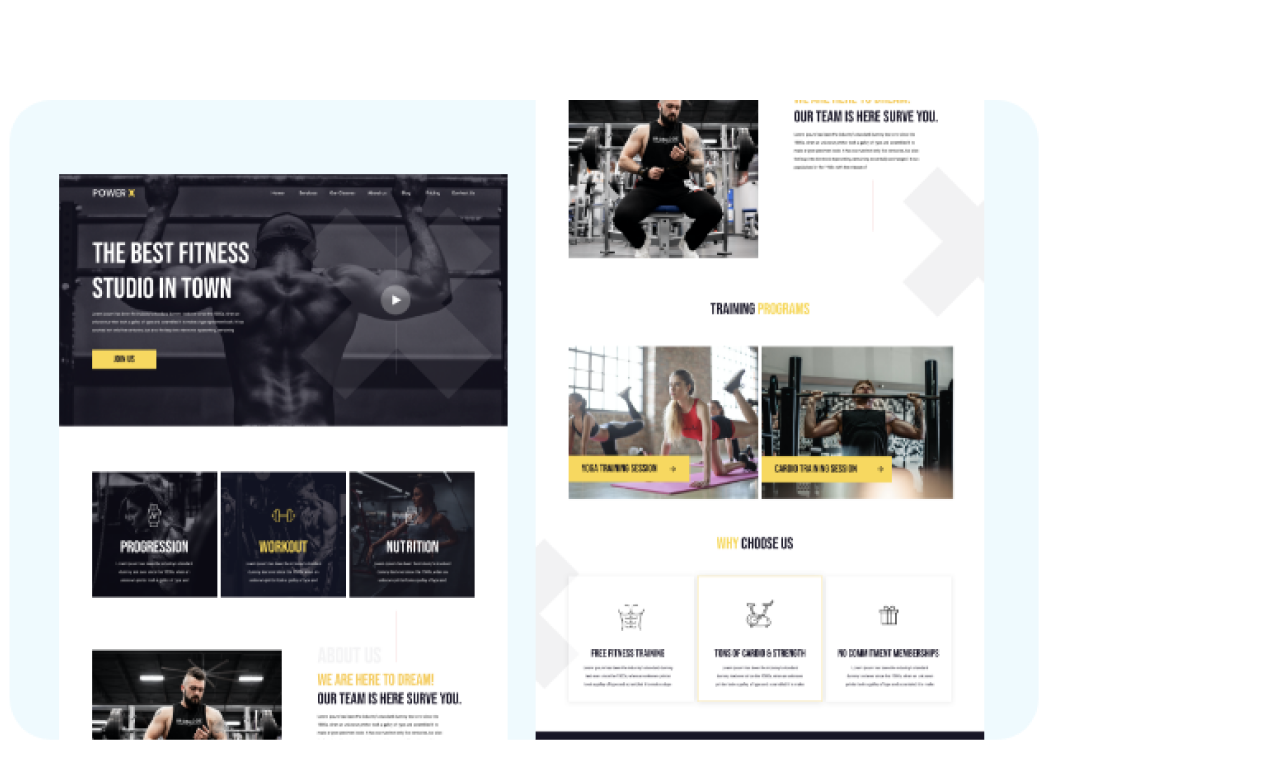
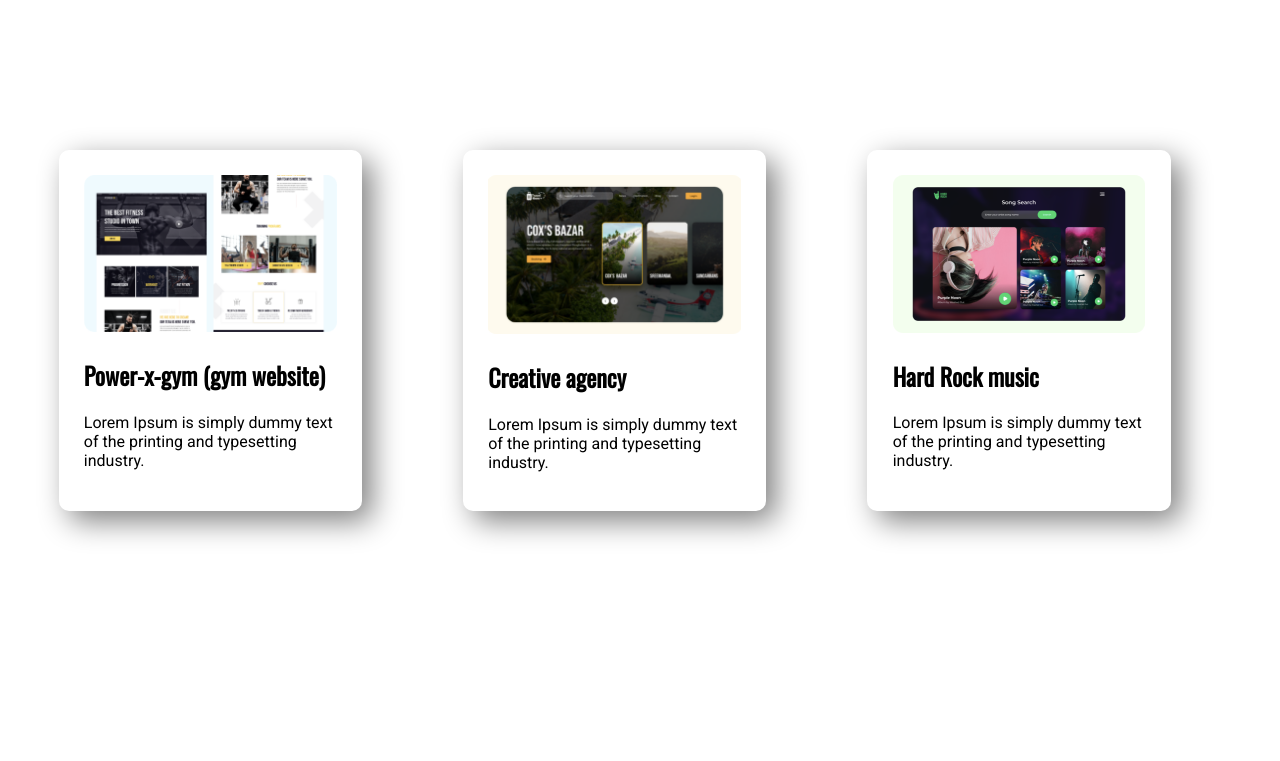
Before and after one commit to shaharearrohman/personal-website-main, a plain HTML site: page index.html in a window 1280 px wide. Shown: the part 1085-1846 px from the top of the page. After the commit the page ends 1646 px from the top, so only its background shows below. Drawn offline with nearby package versions, Linux system fonts and the light colour scheme.

Commit message:
My commit

```diff
--- a/index.html
+++ b/index.html
@@ -44,17 +44,17 @@
         <h1 id="cen"> <SPan class="light">LATEST</SPan> WORKING PROJECT</h1>
     </section>
     <section class="thard">
-        <div class="there">
+        <div class="there design">
             <img src="images/image 4.png" alt="">
             <h2> Power-x-gym (gym website)</h2>
             <p>Lorem Ipsum is simply dummy text of the printing and typesetting industry.</p>
         </div>
-        <div class="there">
+        <div class="there design">
             <img src="images/image 5.png" alt="">
             <h2> Creative agency</h2>
             <p> Lorem Ipsum is simply dummy text of the printing and typesetting industry.</p>
         </div>
-        <div class="there">
+        <div class="there design">
             <img src="images/image 8.png" alt="">
             <h2> Hard Rock music</h2>
             <p>
--- a/style.css
+++ b/style.css
@@ -33,6 +33,7 @@ font-family: 'Roboto', sans-serif;
 }
 #cen{
     text-align: center;
+
 }
 .light{
     color: coral;
@@ -40,3 +41,19 @@ font-family: 'Roboto', sans-serif;
 .small{
     height: 150px;
 }
+.there{
+    width: 20%;
+    float: left;
+    margin: 4%;
+    padding: 2%;
+
+}
+.there img{
+    width: 100%;
+    align-items: center;
+}
+.design{
+    box-shadow: 10px 10px 30px gray;
+    height:310px;
+    border-radius: 10px;
+}
```
